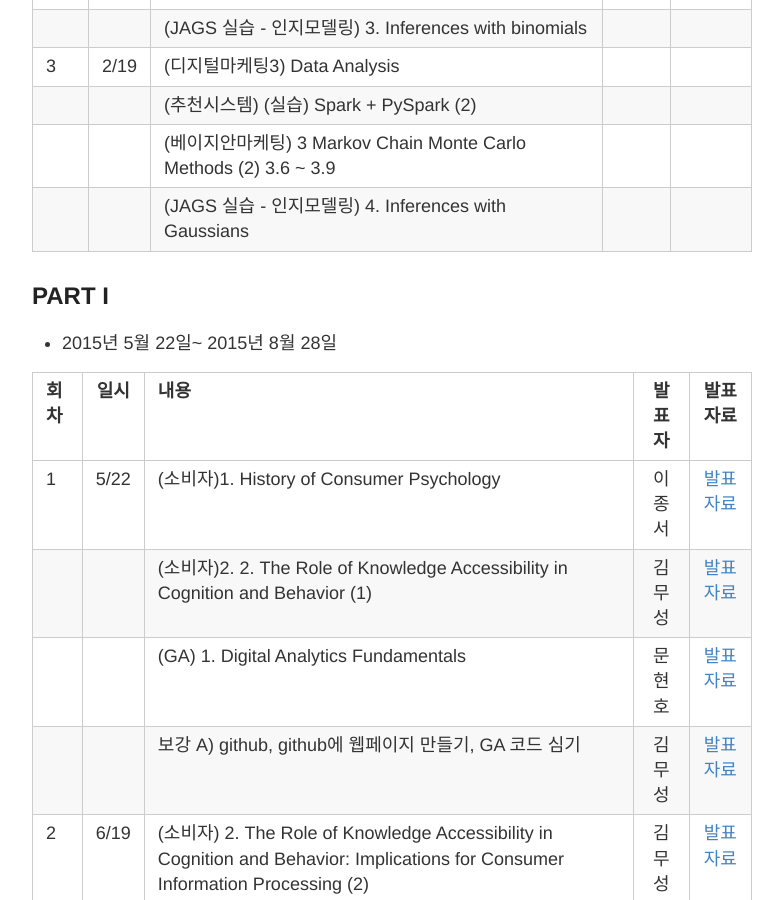
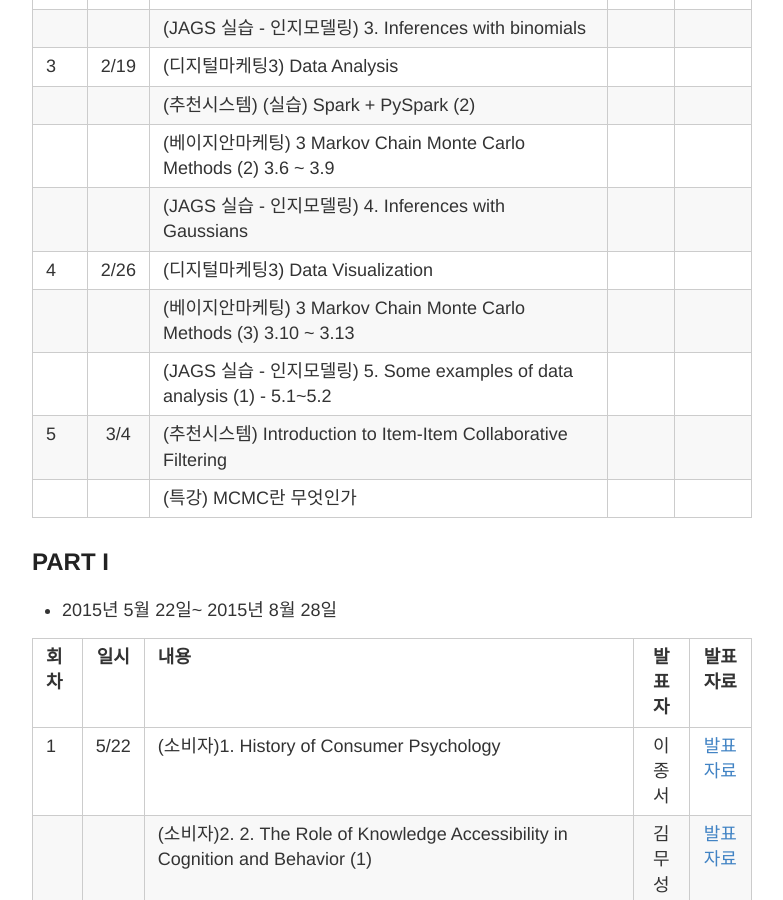
Before and after one commit to psygement/conpsy, a Jekyll site: the page built from _posts/2015-12-14-SCHEDULE.md, in a window 1280 px wide and 900 px high, scrolled down 1879 px. Shown: the whole window, without its empty margins (248-1031 px from the left). Built offline with Jekyll 4.4.1, drawn with Linux system fonts in a browser that asks for light colours; Markdown is read by kramdown in place of the engine named in the settings.

Commit message:
Update 2015-12-14-SCHEDULE.md

```diff
--- a/_posts/2015-12-14-SCHEDULE.md
+++ b/_posts/2015-12-14-SCHEDULE.md
@@ -48,6 +48,11 @@ title: 스터디 일정 & 커리큘럼 & 발표자료
 |   |    |(추천시스템) (실습) Spark + PySpark (2) | | |
 |   |    |(베이지안마케팅) 3 Markov Chain Monte Carlo Methods (2) 3.6 ~ 3.9    | |
 |   |    |(JAGS 실습 - 인지모델링) 4. Inferences with Gaussians   | |
+| 4 |2/26 |(디지털마케팅3) Data Visualization  | | |
+|   |    |(베이지안마케팅) 3 Markov Chain Monte Carlo Methods (3) 3.10 ~ 3.13     | |
+|   |    |(JAGS 실습 - 인지모델링) 5. Some examples of data analysis (1) - 5.1~5.2   | |
+| 5 |3/4 |(추천시스템) Introduction to Item-Item Collaborative Filtering  | | |
+|   |    |(특강) MCMC란 무엇인가    | |
 
 
 
```
